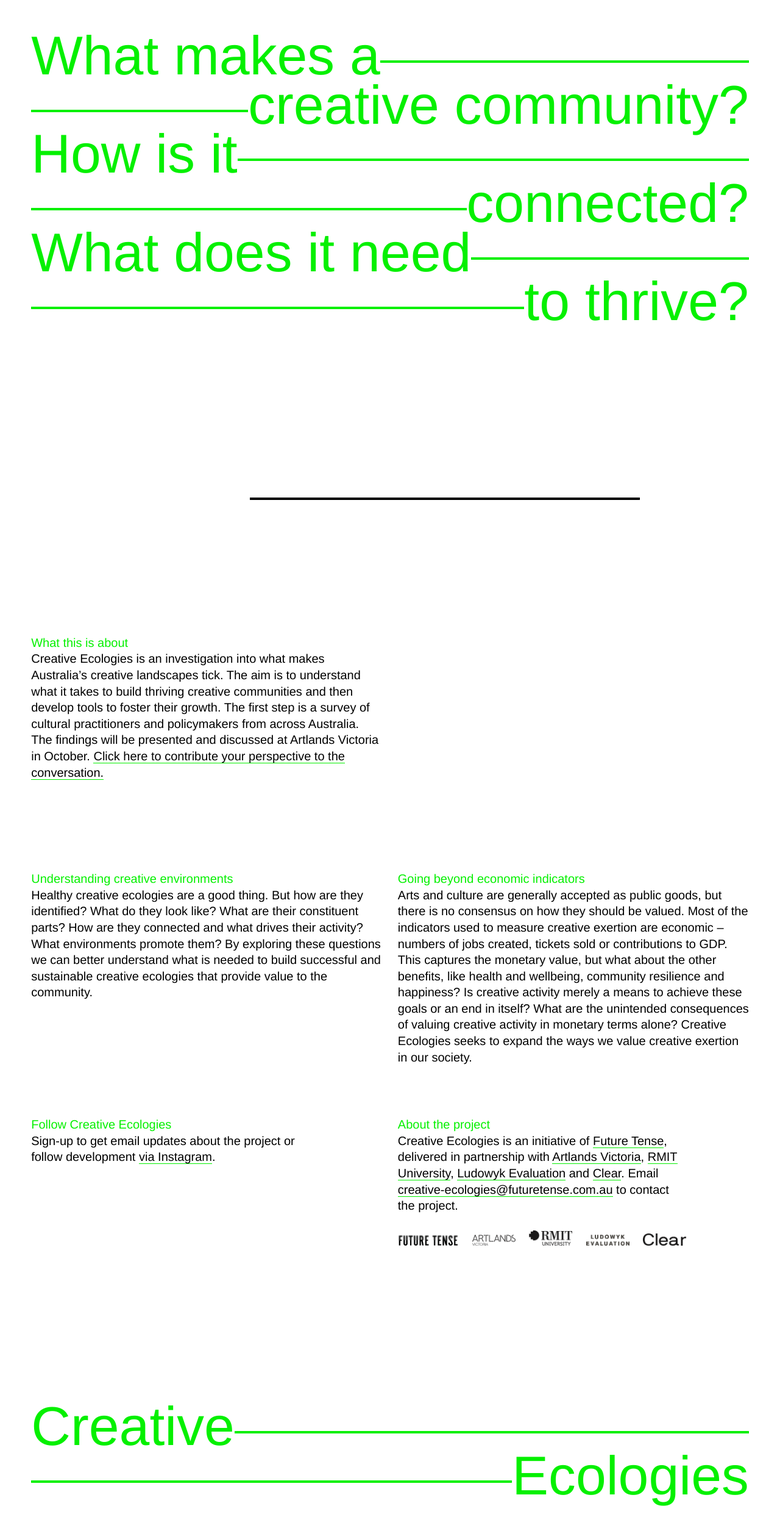
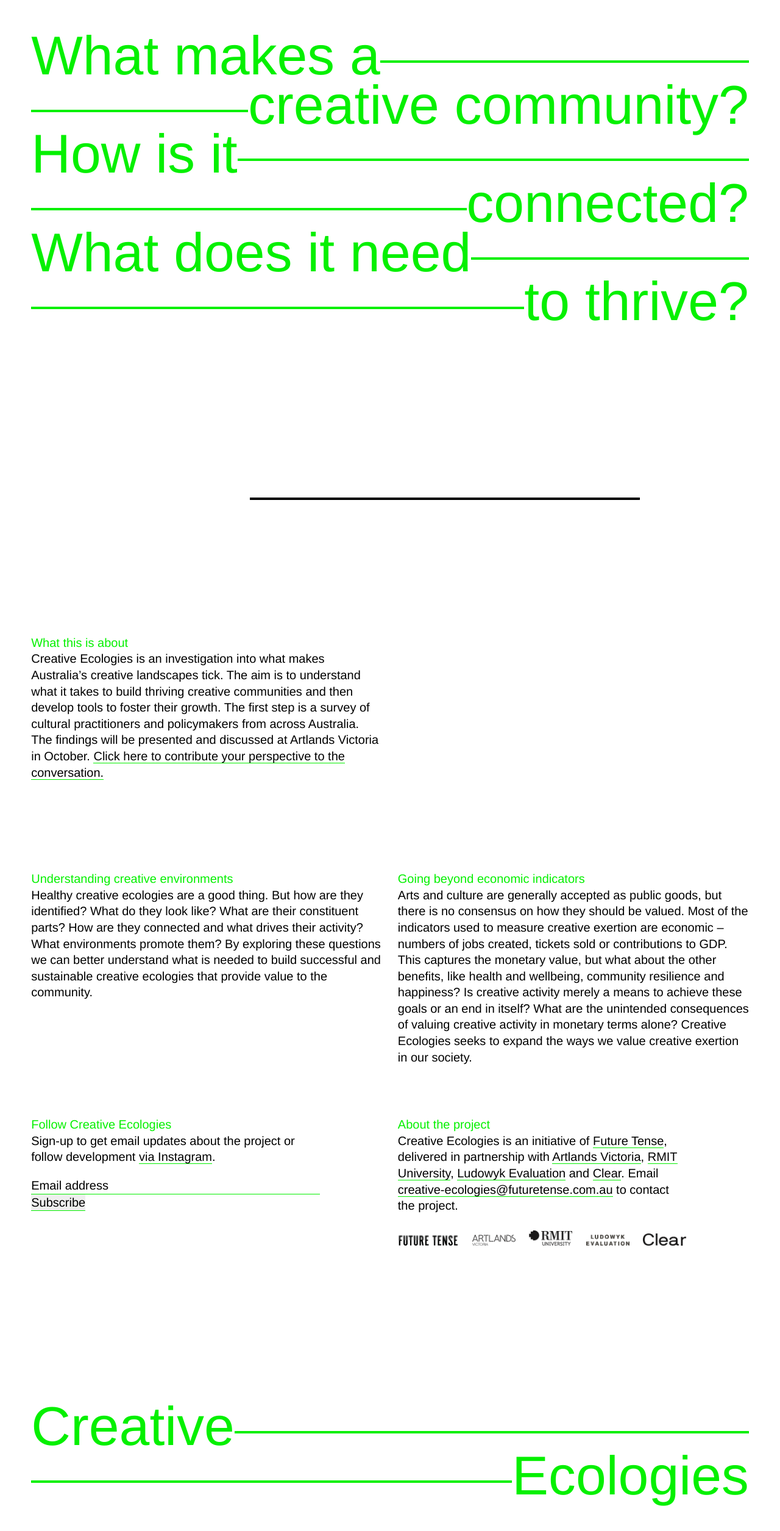
Before and after one commit to jmac/creative-ecologies, a Jekyll site: the page built from index.md, in a window 1280 px wide. Shown: the whole page at 61% size. Built offline with Jekyll 4.4.1, drawn with Linux system fonts in a browser that asks for light colours; some web fonts are replaced; comment, search, counter and statistics services are not loaded.

Commit message:
Add mailchimp form

```diff
--- /dev/null
+++ b/_includes/mailchimp.html
@@ -0,0 +1,24 @@
+<div class="newsletter">
+
+  <!-- Begin MailChimp Signup Form -->
+  <div id="mc_embed_signup" >
+    <form action="https://creativeecologies.us18.list-manage.com/subscribe/post?u=c36a8b20e9a3fdc148f886d94&amp;id=8206685ee1" method="post" id="mc-embedded-subscribe-form" name="mc-embedded-subscribe-form" class="validate" target="_blank" novalidate>
+      <div id="mc_embed_signup_scroll">
+
+        <div class="mc-field-group">
+      <label for="mce-EMAIL">Email Address </label>
+      <input type="email" value="" name="EMAIL" class="required email" placeholder="Email address" id="mce-EMAIL">
+    </div>
+      <div id="mce-responses" class="clear">
+        <div class="response" id="mce-error-response" style="display:none"></div>
+        <div class="response" id="mce-success-response" style="display:none"></div>
+      </div>    <!-- real people should not fill this in and expect good things - do not remove this or risk form bot signups-->
+        <div style="position: absolute; left: -5000px;" aria-hidden="true"><input type="text" name="b_c36a8b20e9a3fdc148f886d94_8206685ee1" tabindex="-1" value=""></div>
+        <div class="clear"><input type="submit" value="Subscribe" name="subscribe" id="mc-embedded-subscribe" class="button"></div>
+        </div>
+    </form>
+  </div>
+  <script type='text/javascript' src='//s3.amazonaws.com/downloads.mailchimp.com/js/mc-validate.js'></script><script type='text/javascript'>(function($) {window.fnames = new Array(); window.ftypes = new Array();fnames[0]='EMAIL';ftypes[0]='email';fnames[1]='FNAME';ftypes[1]='text';fnames[2]='LNAME';ftypes[2]='text';fnames[3]='ADDRESS';ftypes[3]='address';fnames[4]='PHONE';ftypes[4]='phone';fnames[5]='BIRTHDAY';ftypes[5]='birthday';}(jQuery));var $mcj = jQuery.noConflict(true);</script>
+  <!--End mc_embed_signup-->
+
+</div>
--- a/_layouts/home.html
+++ b/_layouts/home.html
@@ -21,6 +21,8 @@
   <div class="block double-bottom-margin">
     <div class="column narrow text-block">
         {{ page.follow_text | markdownify }}
+
+        {% include mailchimp.html %}
     </div>
     <div class="column narrow text-block">
         {{ page.about_the_project_text | markdownify }}
--- a/assets/css/_includes/_layout.scss
+++ b/assets/css/_includes/_layout.scss
@@ -223,6 +223,49 @@ header {
   }
 }
 
+.newsletter {
+
+  form, input {
+    font: inherit;
+    padding: 0;
+    margin: 0;
+  }
+
+  input {
+    border: 0;
+    border-bottom: 1px solid $green;
+  }
+
+  input[type=email] {
+    width: 100%;
+  }
+
+  ::placeholder {
+    color: inherit;
+    opacity: 1;
+  }
+  label {
+    display: none;
+  }
+
+  #mc_embed_signup input.mce_inline_error {
+    border-color: $green;
+  }
+
+  #mc_embed_signup div.mce_inline_error {
+    border:0;
+    background-color: transparent;
+    color: $green;
+    font: inherit;
+    padding:0;
+    margin: 0;
+  }
+
+  #mce-responses {
+    color: $green;
+  }
+}
+
 .partner-block {
   display: flex;
   justify-content: space-between;
```
